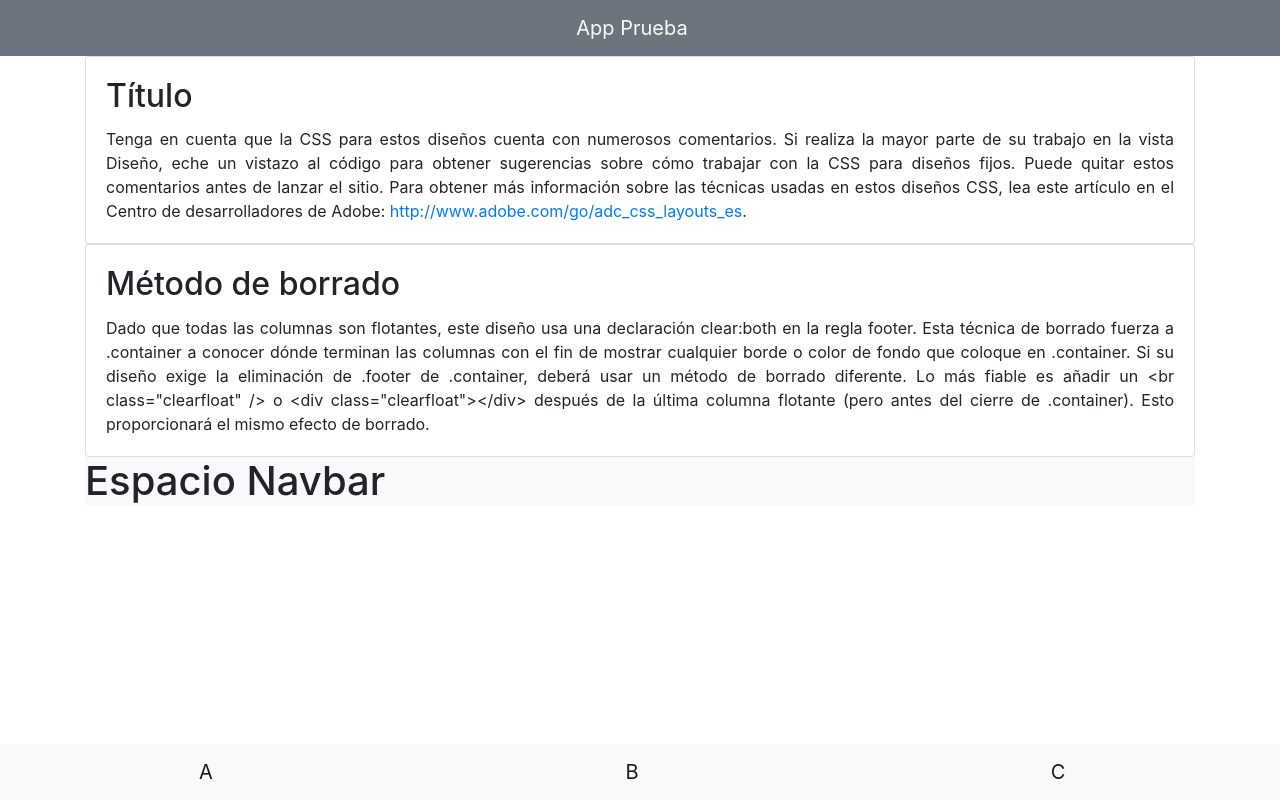
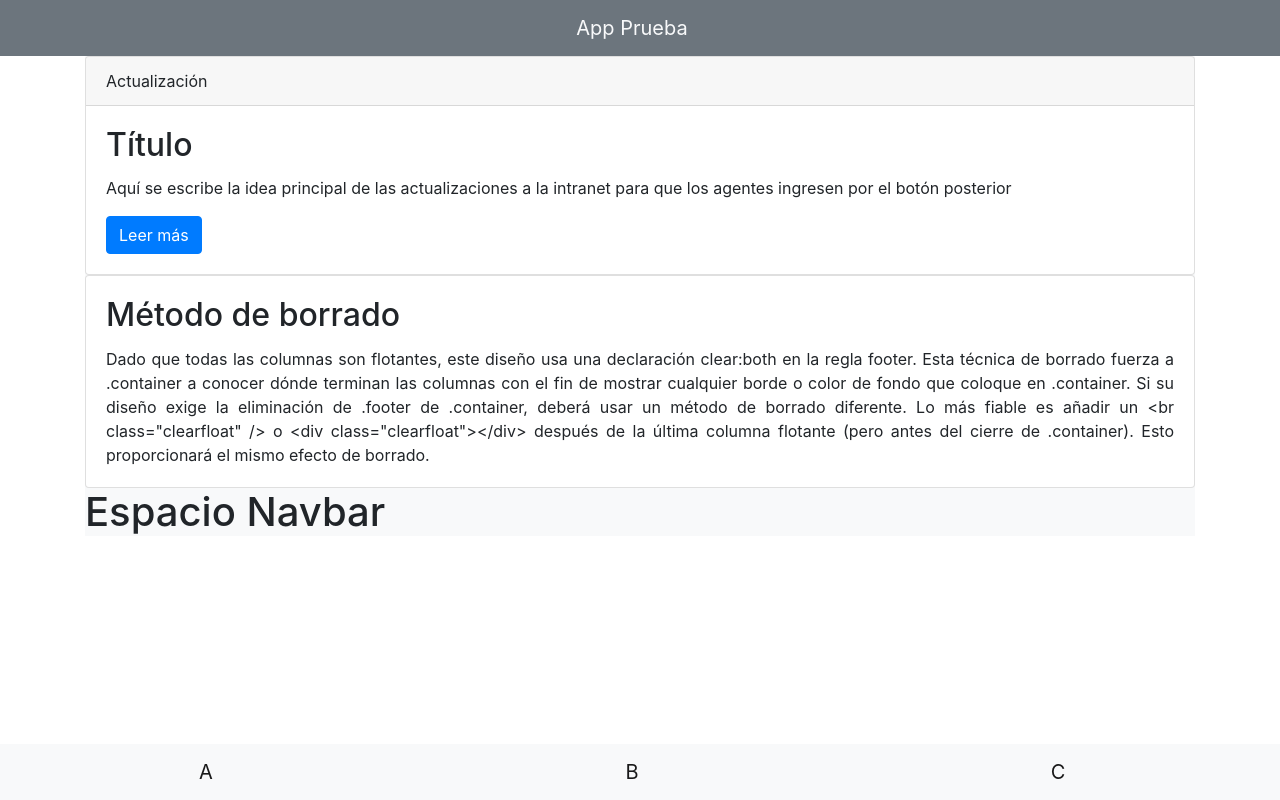
Before and after one commit to antonyare93/prueba_phgap, a plain HTML site: page index.html in a window 1280 px wide. Drawn offline with Linux system fonts and the light colour scheme.

Commit message:
content_change

```diff
--- a/index.html
+++ b/index.html
@@ -23,9 +23,11 @@
 				<article class="content">
 					<h1>Espacio Navbar</h1>
 					<section class="card">
+						<div class="card-header">Actualización</div>
 						<div class="card-body">
 							<h2 class="card-title">Título</h2>
-							<p class="card-text text-justify">Tenga en cuenta que la CSS para estos diseños cuenta con numerosos comentarios. Si realiza la mayor parte de su trabajo en la vista Diseño, eche un vistazo al código para obtener sugerencias sobre cómo trabajar con la CSS para diseños fijos. Puede quitar estos comentarios antes de lanzar el sitio. Para obtener más información sobre las técnicas usadas en estos diseños CSS, lea este artículo en el Centro de desarrolladores de Adobe: <a class="card-link" href="http://www.adobe.com/go/adc_css_layouts_es">http://www.adobe.com/go/adc_css_layouts_es</a>.</p>
+							<p class="card-text text-justify">Aquí se escribe la idea principal de las actualizaciones a la intranet para que los agentes ingresen por el botón posterior</p>
+							<a href="#" class="btn btn-primary">Leer más</a>
 						</div>
 					</section>
 					<section class="card">
```
